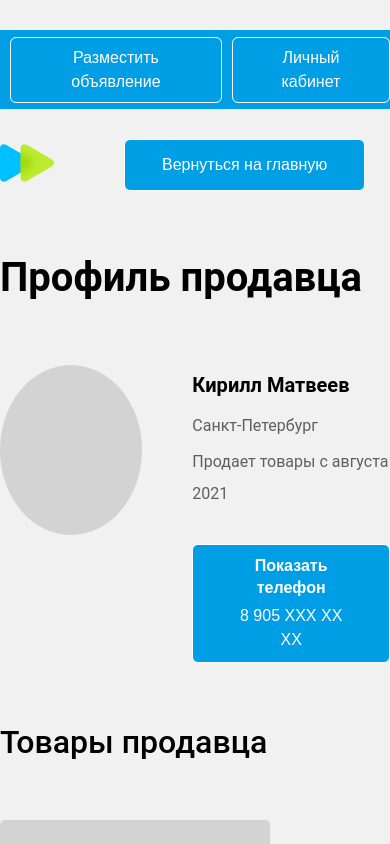
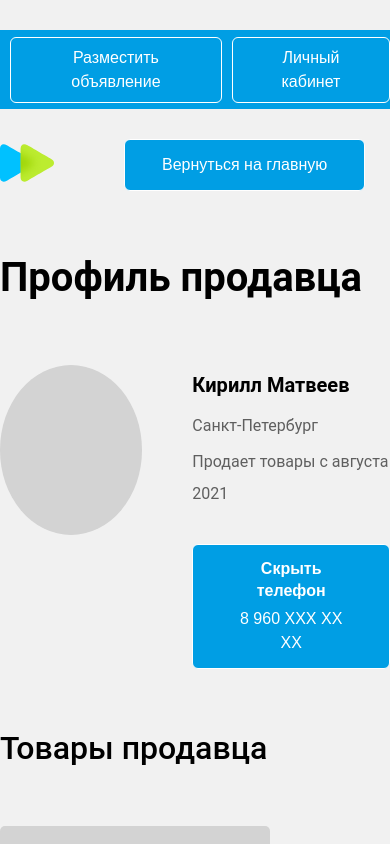
Before and after one commit to natalikalinina1/skyavito, a React (Create React App) app: page /seller in a window 390 px wide. Shown: the top 844 px of the page. Built offline with nearby package versions, Linux system fonts and the light colour scheme.

Commit message:
added ButtonWithPhone

```diff
--- a/src/components/Buttons/Button.jsx
+++ b/src/components/Buttons/Button.jsx
@@ -1,13 +1,8 @@
 import * as S from  './buttons.styled'
 
-const Button = ({ children, padding, onClick, hoverColor, margin }) => {
+const Button = ({ children, onClick, margin }) => {
   return (
-    <S.StyledButton
-      onClick={onClick}
-      hoverColor={hoverColor}
-      padding={padding}
-      margin={margin}
-    >
+    <S.StyledButton onClick={onClick} margin={margin}>
       {children}
     </S.StyledButton>
   )
--- /dev/null
+++ b/src/components/Buttons/ButtonHeader.jsx
@@ -0,0 +1,7 @@
+import * as S from './buttons.styled'
+
+const ButtonHeader = ({ children, margin }) => {
+  return <S.StyledButtonHeader margin={margin}>{children}</S.StyledButtonHeader>
+}
+
+export default ButtonHeader
--- /dev/null
+++ b/src/components/Buttons/ButtonWithPhone.jsx
@@ -0,0 +1,25 @@
+import * as S  from './buttons.styled.js'
+import { useState } from 'react'
+import { getPhoneMasked , formatPhone } from './utils.js'
+
+const ButtonWithPhone = ({ phoneNumber }) => {
+  const [showPhoneNumber, setShowPhoneNumber] = useState(false)
+
+  return (
+    <S.StyledButtonWithPhone onClick={() => setShowPhoneNumber((prev) => !prev)}>
+      {showPhoneNumber ? (
+        <>
+          <p>Показать телефон</p>
+          <span>{formatPhone(phoneNumber)}</span>
+        </>
+      ) : (
+        <>
+          <p>Скрыть телефон</p>
+          <span>{getPhoneMasked (phoneNumber)}</span>
+        </>
+      )}
+    </S.StyledButtonWithPhone>
+  )
+}
+
+export default ButtonWithPhone
--- a/src/components/Buttons/buttons.styled.js
+++ b/src/components/Buttons/buttons.styled.js
@@ -7,13 +7,32 @@ export const StyledButton = styled.button`
   background: ${({ theme }) => theme.colors.primaryBlue};
   border-radius: 6px;
   border: ${({ theme }) => `1px solid ${theme.colors.white}`};
-  padding: ${({ padding }) => padding};
+  padding: 13px 37px;
   margin: ${({ margin }) => margin};
   box-sizing: border-box;
 
   color: ${({ theme }) => theme.colors.white};
 
   &:hover {
-    background-color: ${({ hoverColor }) => hoverColor};
+    background-color: ${({ theme }) => theme.colors.hoverBlue};
   }
 `
+
+export const StyledButtonHeader = styled(StyledButton)`
+  padding: 8px 24px;
+  &:hover {
+    background-color: ${({ theme }) => theme.colors.darkerWhite};
+  }
+`
+
+export const StyledButtonWithPhone = styled(StyledButton)`
+  p {
+    font-weight: 600;
+    font-size: 16px;
+    line-height: 140%;
+    text-align: center;
+    color: ${({ theme }) => theme.colors.white};
+    max-width: 241px;
+    margin: 0 0 4px 0;
+  }
+`
--- /dev/null
+++ b/src/components/Buttons/utils.js
@@ -0,0 +1,13 @@
+export const getPhoneMasked  = (phoneNumber) => {
+  return `${phoneNumber.slice(0, 1)} ${phoneNumber.slice(1, 4)} XXX XX XX`;
+}; //возвращает строку с номером где следующие три цифры заменяются на "XXX",
+
+export const formatPhone = (phoneNumber) => {
+  return `${phoneNumber.slice(0, 1)} ${phoneNumber.slice(
+    1,
+    4
+  )} ${phoneNumber.slice(4, 7)} ${phoneNumber.slice(7, 9)} ${phoneNumber.slice(
+    9,
+    11
+  )}`; //разбивает номер на группы по одной, три, три, две и две цифры соответственно, и разделяя их пробелами.
+};
--- a/src/components/ProfilForm/ProfileForm.jsx
+++ b/src/components/ProfilForm/ProfileForm.jsx
@@ -59,10 +59,7 @@ const ProfileForm = ({ person }) => {
             />
           </div>
         </S.Inputs>
-
-        <Button hoverColor="#0080C1" padding="13px 37px" margin="30px 0  0 0">
-          Сохранить
-        </Button>
+        <Button margin="30px 0  0 0">Сохранить</Button>
       </S.Data>
     </S.AccountForm>
   );
--- a/src/components/Search/Search.jsx
+++ b/src/components/Search/Search.jsx
@@ -22,23 +22,11 @@ const Search = () => {
             width={"100%"}
           />
 
-          <Button
-            hoverColor={"#0080C1"}
-            padding={"13px 37px"}
-            margin={"0 0  0 10px"}
-          >
-            Найти
-          </Button>
+           <Button margin={'0 0  0 10px'}>Найти</Button>
         </>
       ) : (
         <Link to="/">
-          <Button
-            hoverColor={"#0080C1"}
-            padding={"13px 37px"}
-            margin={"0 0  0 10px"}
-          >
-            Вернуться на главную
-          </Button>
+           <Button margin={'0 0  0 10px'}>Вернуться на главную</Button>
         </Link>
       )}
     </S.SearchContainer>
--- a/src/layouts/Layout.jsx
+++ b/src/layouts/Layout.jsx
@@ -1,6 +1,6 @@
 import { Link, Outlet } from "react-router-dom";
 import * as S  from "./layout.styled";
-import Button from "../components/Buttons/Button";
+import ButtonHeader from '../components/Buttons/ButtonHeader'
 import Search from "../components/Search/Search";
 
 const Layout = () => {
@@ -11,32 +11,22 @@ const Layout = () => {
       {user ? (
           <S.Nav>
             <Link to="place-add">
-              <Button
-                hoverColor="rgba(255, 255, 255, 0.15)"
-                padding={'8px 24px'}
-                margin={'0 10px'}
-              >
+            <ButtonHeader margin={'0 10px'}>
                 Разместить объявление
-              </Button>
+              </ButtonHeader>
             </Link>
             <Link to="profile">
-              <Button
-                hoverColor="rgba(255, 255, 255, 0.15)"
-                padding={'8px 24px'}
-              >
+              <ButtonHeader>
                 Личный кабинет
-              </Button>
+              </ButtonHeader>
             </Link>
           </S.Nav>
         ) : (
           <S.Nav>
             <Link to="profile">
-              <Button
-                hoverColor="rgba(255, 255, 255, 0.15)"
-                padding={'8px 24px'}
-              >
+              <ButtonHeader>
                 Вход в личный кабинет
-              </Button>
+              </ButtonHeader>
             </Link>
           </S.Nav>
         )}
--- a/src/pages/addCard/AddCard.jsx
+++ b/src/pages/addCard/AddCard.jsx
@@ -1,6 +1,8 @@
 import * as S from './addCard.styled';
-import { useParams, Link } from "react-router-dom";
-import Button from "../../components/Buttons/Button";
+
+
+
+import ButtonWithPhone from "../../components/Buttons/ButtonWithPhone";
 
 const AddCard = () => {
   const item = {
@@ -10,15 +12,15 @@ const AddCard = () => {
     timeStamp: "Сегодня в 10:45",
     description:
       "Lorem ipsum dolor sit amet, consectetur adipiscing elit, sed do eiusmod tempor incididunt ut labore et dolore magna aliqua. Ut enim ad minim veniam, quis nostrud exercitation ullamco laboris nisi ut aliquip ex ea commodo consequat. Duis aute irure dolor in reprehenderit in voluptate velit esse cillum dolore eu fugiat nulla pariatur. Excepteur sint occaecat cupidatat non proident, sunt in culpa qui officia deserunt mollit anim id est laborum.",
-    phone: "12345789",
+    phone: "89600125523",
     sellerName: "Кирилл",
     sellerOnSiteSince: "Продает товары с августа 2021",
   };
-  const { id } = useParams();
+
   return (
     <>
       <S.AddCardDetails>
-        <Link>
+
           <S.AddImages>
             <S.MainImg></S.MainImg>
             <div>
@@ -39,10 +41,7 @@ const AddCard = () => {
 
             <h3>{item.price}</h3>
 
-            <Button hoverColor="#0080C1" padding={"10px 37px"}>
-              <p> Показать телефон </p>
-              <span>8 905 ХХХ ХХ ХХ</span>
-            </Button>
+            <ButtonWithPhone phoneNumber={item.phone}></ButtonWithPhone>
 
             <S.Seller>
               <S.SellerImg />
@@ -52,7 +51,7 @@ const AddCard = () => {
               </div>
             </S.Seller>
           </S.AddDetails>
-        </Link>
+
       </S.AddCardDetails>
 
       <S.AddDescription>
--- a/src/pages/addCard/addCard.styled.js
+++ b/src/pages/addCard/addCard.styled.js
@@ -52,18 +52,6 @@ export const AddDetails = styled.div`
     margin: 0 0 20px 0;
   }
 
-  button {
-    p {
-      font-weight: 600;
-      font-size: 16px;
-      line-height: 140%;
-      text-align: center;
-      color: ${({ theme }) => theme.colors.white};
-      max-width: 241px;
-
-      margin: 0 0 4px 0;
-    }
-  }
 `
 
 export const AddItemInfo = styled.div`
--- a/src/pages/seller/Seller.jsx
+++ b/src/pages/seller/Seller.jsx
@@ -1,5 +1,5 @@
 import Card from '../../components/Card/Card'
-import Button from '../../components/Buttons/Button'
+import ButtonWithPhone  from '../../components/Buttons/ButtonWithPhone'
 import * as S from './Seller.styled';
 
 const Seller = () => {
@@ -7,7 +7,7 @@ const Seller = () => {
     sellerName: 'Кирилл Матвеев',
     city: 'Санкт-Петербург',
     sellerOnSiteSince: 'Продает товары с августа 2021',
-    phone: '8 909xxxxxxx',
+    phone: '89600125523',
   }
   return (
     <>
@@ -18,10 +18,7 @@ const Seller = () => {
           <S.SellerName>{seller.sellerName}</S.SellerName>
           <S.SellerPlace>{seller.city}</S.SellerPlace>
           <S.SellerPlace>{seller.sellerOnSiteSince}</S.SellerPlace>
-          <Button hoverColor="#0080C1" padding={'10px 37px'}>
-            <p> Показать телефон </p>
-            <span>8 905 ХХХ ХХ ХХ</span>
-          </Button>
+          <ButtonWithPhone phoneNumber={seller.phone}></ButtonWithPhone>
         </S.SellerDetails>
       </S.SellerInfo>
       <S.Heading>Товары продавца</S.Heading>
--- a/src/pages/seller/Seller.styled.js
+++ b/src/pages/seller/Seller.styled.js
@@ -31,15 +31,6 @@ export const SellerImage = styled.div`
 export const SellerDetails = styled.div`
   button {
     margin-top: 30px;
-    p {
-      font-weight: 600;
-      font-size: 16px;
-      line-height: 140%;
-      text-align: center;
-      color: ${({ theme }) => theme.colors.white};
-      max-width: 241px;
-      margin: 0 0 4px 0;
-    }
   }
 `
 
```
